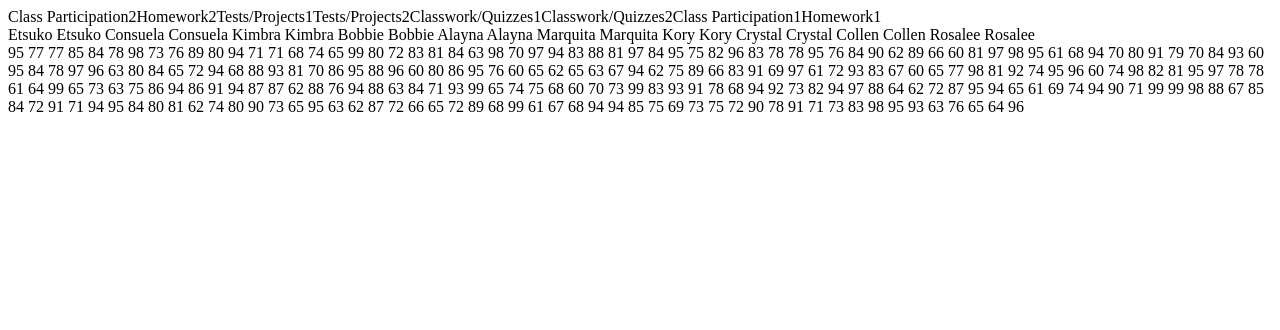
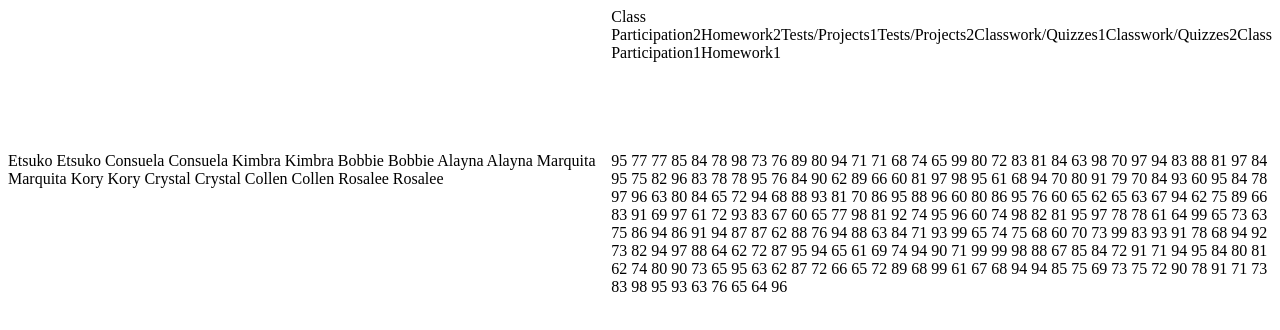
Before and after one commit to omarolivo/Gradebook, an Angular app: page / in a window 1280 px wide. Shown: the top 330 px of the page. Built offline with nearby package versions, Linux system fonts and the light colour scheme.

Commit message:
Add CSS grid to Gradebook component

```diff
--- /dev/null
+++ b/src/app/gradebook/gradebook.component.css
@@ -0,0 +1,20 @@
+div {
+    display: grid;
+    grid-template-rows: 1fr 1fr;
+    grid-template-columns: 1fr 1fr;
+    grid-template-areas:
+    ". assignments"
+    "students grid";
+}
+
+gb-assignments {
+    grid-area: assignments;
+}
+
+gb-students {
+    grid-area: students;
+}
+
+gb-assignment-grades {
+    grid-area: grid;
+}
--- a/src/app/gradebook/gradebook.component.html
+++ b/src/app/gradebook/gradebook.component.html
@@ -1,3 +1,5 @@
-<gb-assignments [assignments]="data.assignments"></gb-assignments>
-<gb-students [students]="data.students"></gb-students>
-<gb-assignment-grades [grades]="data.grades" [rowLength]="data.assignments?.length"></gb-assignment-grades>
+<div>
+    <gb-assignments [assignments]="data.assignments"></gb-assignments>
+    <gb-students [students]="data.students"></gb-students>
+    <gb-assignment-grades [grades]="data.grades" [rowLength]="data.assignments?.length"></gb-assignment-grades>
+</div>
--- a/src/app/gradebook/gradebook.component.ts
+++ b/src/app/gradebook/gradebook.component.ts
@@ -4,6 +4,7 @@ import { Gradebook } from './models/gradebook.models';
 
 @Component({
   selector: 'gb-gradebook',
+  styleUrls: ['./gradebook.component.css'],
   templateUrl: './gradebook.component.html',
   providers: [GradebookService]
 })
```
